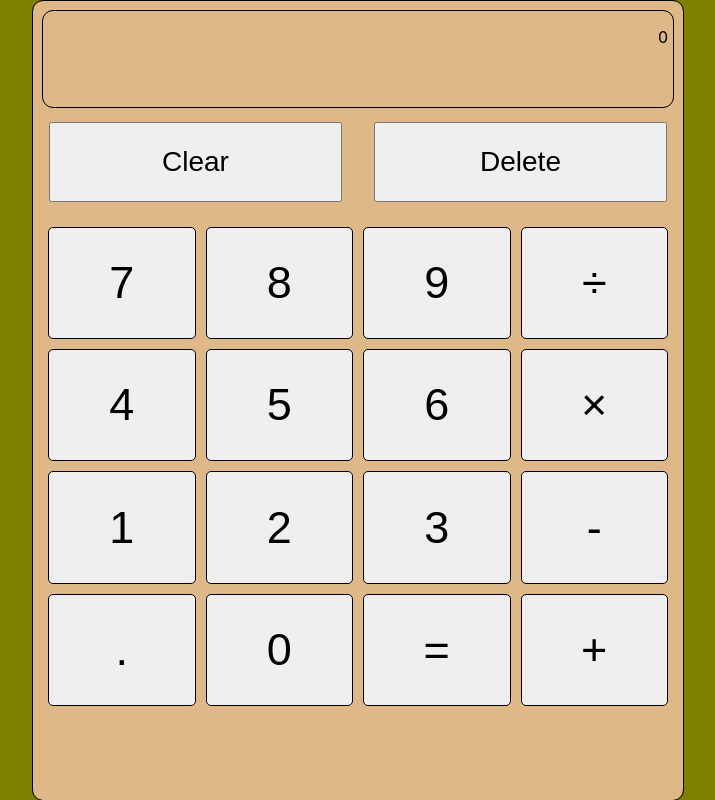
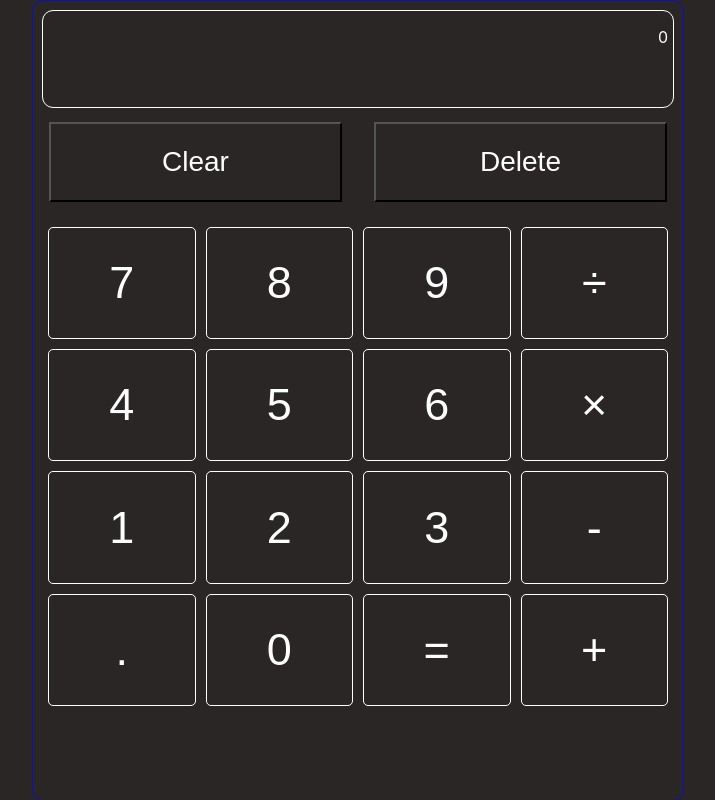
Before and after one commit to WangRyan408/js-calculator, a React (Create React App) app: page / in a window 1280 px wide. Shown: the whole page, without its empty margins (282-997 px from the left). Built offline with nearby package versions, Linux system fonts and the light colour scheme.

Commit message:
Fixed Operators
Got Operators working

Changed some CSS (Made background dark)

Added sneaky zero division message

Deleted log messaes

```diff
--- a/src/App.css
+++ b/src/App.css
@@ -1,13 +1,14 @@
 .App {
   height: 800px;
     width: 650px;
-    outline: 1px solid black;
+    outline: 1px solid rgb(10, 13, 202);
     border-radius: 10px;
-    background-color: burlywood;
+
     padding: 0;
     margin-top: 1px;
     display: flex;
     flex-direction: column;
+    color: white;
 }
 
 #display {
@@ -16,12 +17,14 @@
   margin: 10px 10px 0 10px;
   height: 12%;
   text-align: right;
+  color: white;
 }
 
 .calc {
 
   margin-right: 5px;
   height: 20%;
+  color: white;
 }
 
 
@@ -32,6 +35,7 @@
   align-items: center;
   justify-content: center;
   height: 10%;
+  color: white;
 }
 
 .btn {
@@ -41,6 +45,7 @@
   border-radius: 5px;
   font-size: 45px;
   cursor: pointer;
+  color: white;
 }
 
 #input {
@@ -57,6 +62,7 @@
   height: 100%;
   width: 100%;
   font-size: 28px;
+  color: white;
 
 }
 
@@ -67,9 +73,10 @@
 
 }
 
-:disabled {
-  background-color: purple;
-}
+/*:disabled {
+  background-color: white;
+  opacity: 1;
+} */
 
 .disabled {
   pointer-events: none;
--- a/src/App.jsx
+++ b/src/App.jsx
@@ -1,5 +1,4 @@
 import React from 'react';
-import ReactDOM from 'react-dom/client';
 import { useState, useRef } from 'react';
 import './App.css';
 
@@ -13,6 +12,13 @@ function App() {
 
   function HandleNum(e) {
 
+    if (operators.length > 0) {
+      operators.forEach((x) => {
+        if (x.getAttribute('disabled') !== null) {
+          x.removeAttribute('disabled');
+        }
+      })
+    }
 
     if (equation === '0' && e.currentTarget.textContent === '.') {
       setEquation(equation + e.currentTarget.textContent);
@@ -27,8 +33,8 @@ function App() {
 
     }
 
-    console.log(equation);
-    console.log(operators)
+
+    console.log(operators);
   }
 
   function handleClear(e) {
@@ -63,12 +69,25 @@ function App() {
         break;
       default:
     }
+
   } else {
     setEquation(equation + e.currentTarget.textContent);
   }
+
+
   myRef.current.disabled = false;
 
-  console.log(equation);
+
+
+  //Disables all operators
+
+  if (operators.length > 0) {
+    operators.forEach((x) => {
+      x.setAttribute('disabled', '');
+    })
+  }
+
+
 
   }
 
@@ -78,19 +97,19 @@ function App() {
 
       myRef.current.disabled = true;
 
-
-    console.log(equation);
-
   }
 
 
   function handleEqual(e) {
+    const divideZero = /\d+\/0/;
     if (e.currentTarget.textContent === '=') {
+      if (divideZero.test(equation)) {
+        setEquation('You can\'t divide by zero silly');
+      } else
       setEquation(Math.round(1000000000000 * eval(equation)) / 1000000000000);
       myRef.current.disabled = false;
 
     }
-    console.log(equation);
 
   }
 
--- a/src/index.css
+++ b/src/index.css
@@ -1,5 +1,6 @@
 * {
   box-sizing: border-box;
+  background-color: rgb(43, 38, 38);
 }
 
 
@@ -13,7 +14,6 @@ body {
   -moz-osx-font-smoothing: grayscale;
   height: 100vh;
   width: 100vw;
-  background-color: olive;
   display: flex;
   flex-direction: column;
   vertical-align: middle;
```
